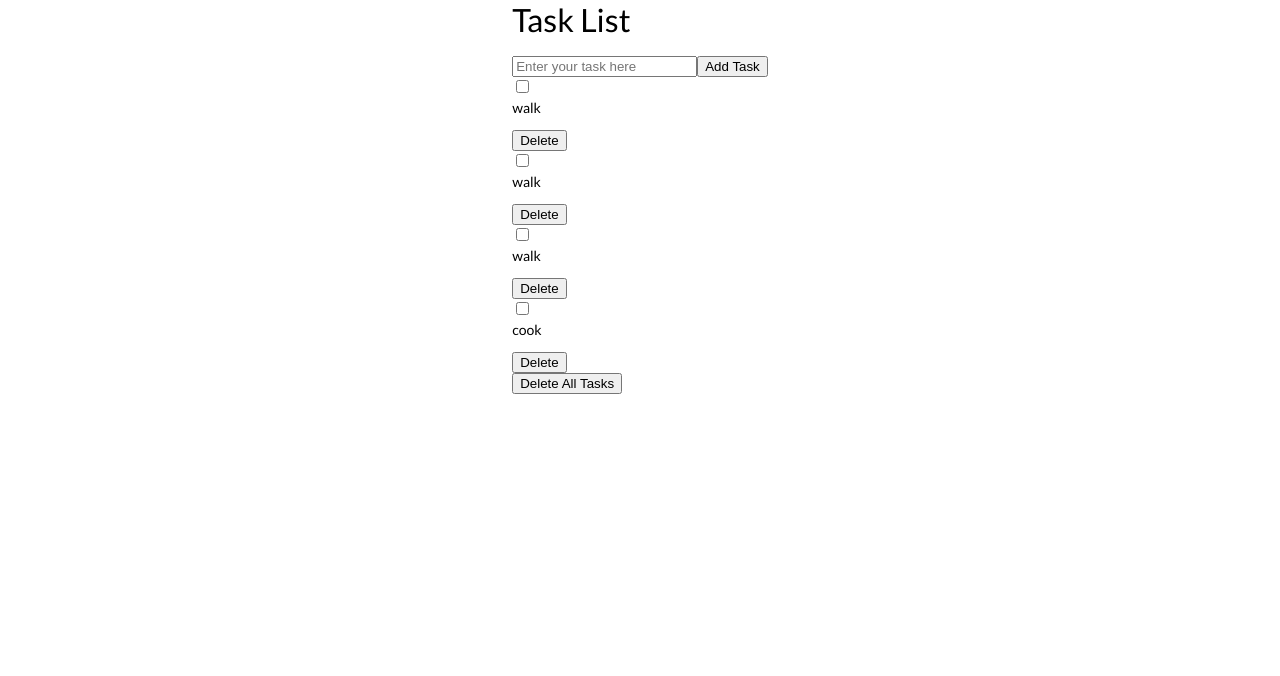
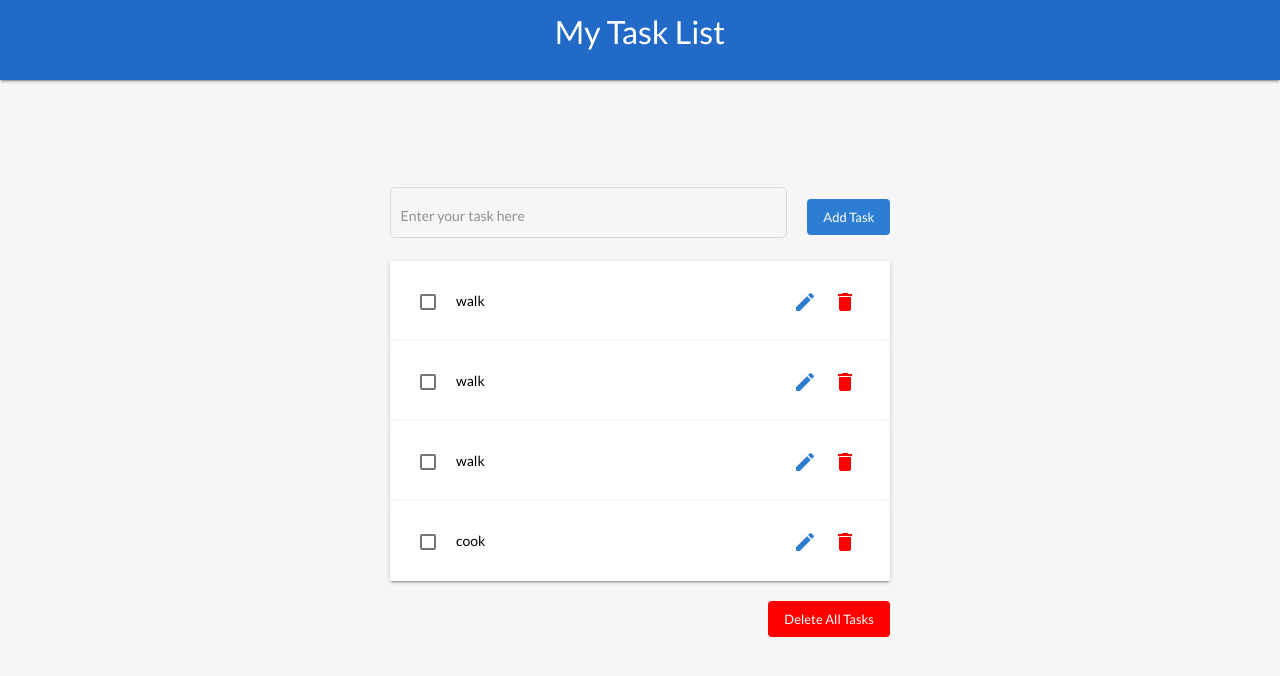
Before and after one commit to MirjanaTomic/my-to-do, an Angular app: page / in a window 1280 px wide. Shown: the top 676 px of the page. Built offline with nearby package versions, Linux system fonts and the light colour scheme; data requests are answered from the project's data file.

Commit message:
Added material components to the UI

```diff
--- a/src/app/app.component.html
+++ b/src/app/app.component.html
@@ -1,4 +1,9 @@
 <div id="layout-container">
+  <header class="mat-elevation-z2">
+    <h1 class="mat-h1">
+     My Task List
+    </h1>
+  </header>
   <div id="to-do-list-container">
     <app-to-do-list></app-to-do-list>
   </div>
--- a/src/app/app.component.scss
+++ b/src/app/app.component.scss
@@ -1,10 +1,23 @@
 @import '../styles.scss';
 
 #layout-container {
-  @include alignmentMixin(column, center, center);
+  width: 100%;
+  height: 100%;
+
+  header {
+    @include alignmentMixin(column, center, center);
+    background-color: #226ac7;
+    height: 10%;
+
+    h1 {
+      color: white;
+    }
+  }
 }
 
 #to-do-list-container {
-  width: 70vw;
-  @include alignmentMixin(column, center, center);
+  width: 100%;
+  height: 80%;
+  // background-color: yellow;
+  @include alignmentMixin(row, center, center);
 }
--- a/src/app/components/to-do-list/to-do-list.component.html
+++ b/src/app/components/to-do-list/to-do-list.component.html
@@ -1,23 +1,26 @@
-<div id="list-layout-container">
+<div id="list-layout-container" fxFlex>
 
-  <h1>
-    Task List
-  </h1>
-
-  <form [formGroup]="form" (ngSubmit)="onSubmit()">
-    <input formControlName="todoInput" #todoInput type="text" placeholder="Enter your task here" required>
+  <form [formGroup]="form" (ngSubmit)="onSubmit()" class="enter-todo-form">
+    <!-- <input formControlName="todoInput" #todoInput type="text" placeholder="Enter your task here" required>
     <button class="submit" type="submit" >
       <span>Add Task</span><i class="fas fa-plus"></i>
+    </button> -->
+    <mat-form-field appearance="outline">
+      <!-- <mat-label>Outline form field</mat-label> -->
+      <input matInput formControlName="todoInput" #todoInput placeholder="Enter your task here" required>
+      <mat-error *ngIf="todoInput.invalid">{{getErrorMessage()}}</mat-error>
+    </mat-form-field>
+    <button mat-flat-button type="submit" color="primary">
+      Add Task
     </button>
   </form>
-
 </div>
 
-<div *ngIf="todos.length === 0" id="info-message" id="info-message">
-  <i class="fas fa-info-circle"></i>
-  <p>
+<div *ngIf="todos.length === 0" id="info-message">
+  <mat-icon color="primary">info</mat-icon>
+  <span>
     To create your task list please use the input field and press "Add Task" button, or simply press ENTER key.
-  </p>
+  </span>
 </div>
 
 <div *ngIf="todos">
@@ -29,7 +32,7 @@
 </div>
 
 <div *ngIf="todos.length > 1" id="controls-container">
-  <button (click)="deleteAll()" class="delete-button">
-    <span>Delete All Tasks</span><i class="far fa-trash-alt"></i>
+  <button (click)="deleteAll()" mat-flat-button color="warn">
+    Delete All Tasks
   </button>
 </div>
--- a/src/app/components/to-do-list/to-do-list.component.scss
+++ b/src/app/components/to-do-list/to-do-list.component.scss
@@ -0,0 +1,41 @@
+@import '../../../styles.scss';
+
+#list-layout-container {
+  @include alignmentMixin(column, start, center);
+  margin-top: 40px;
+  // background-color: yellowgreen;
+  min-width: 500px;
+  height: 100%;
+
+  .enter-todo-form {
+    @include alignmentMixin(row, center, center);
+    width: 100%;
+    // background-color: red;
+
+    .mat-form-field-appearance-outline {
+      width: 80%;
+    }
+
+    button {
+      margin-left: 20px;
+      margin-bottom: 10px;
+    }
+  }
+}
+
+#controls-container {
+  @include alignmentMixin(row, flex-end, center);
+  padding: 20px 0;
+}
+
+#info-message {
+  @include alignmentMixin(row, center, center);
+  padding: 15px 20px;
+  margin: 70px 20px;
+  background-color: #c0d8f2;
+  border-radius: 5px;
+
+  mat-icon {
+    margin-right: 10px;
+  }
+}
--- a/src/app/components/to-do/to-do.component.html
+++ b/src/app/components/to-do/to-do.component.html
@@ -1,4 +1,4 @@
-<div *ngIf="todo">
+<!-- <div *ngIf="todo">
   <div id="todo-container" [ngClass]="{'completed-todo': isCompleted}">
     <div class="todo">
       <form [formGroup]="completedTodoForm">
@@ -9,4 +9,47 @@
     <button (click)="delete(todo)" class="delete-button">
       <span>Delete</span><i class="far fa-trash-alt"></i></button>
   </div>
+</div> -->
+
+<div *ngIf="todo">
+  <div class="todo-card mat-elevation-z2">
+    <form [formGroup]="completedTodoForm">
+      <mat-checkbox (click)="complete(todo)" formControlName="completeCheckbox" color="primary"></mat-checkbox>
+    </form>
+    <span>{{todo.body}}</span>
+    <div class="actions-container">
+      <button mat-icon-button color="primary"><mat-icon>edit</mat-icon></button>
+      <button mat-icon-button color="warn" (click)="delete(todo)"><mat-icon>delete</mat-icon></button>
+    </div>
+  </div>
 </div>
+
+<!-- <div fxFlex id="todo-container">
+  <table mat-table [dataSource]="dataSource" class="mat-elevation-z2">
+
+    <ng-container matColumnDef="select">
+      <th mat-header-cell *matHeaderCellDef>
+        <mat-checkbox></mat-checkbox>
+      </th>
+      <td mat-cell *matCellDef="let element">
+        <mat-checkbox></mat-checkbox>
+      </td>
+    </ng-container>
+
+    <ng-container matColumnDef="task">
+      <th mat-header-cell *matHeaderCellDef>Task</th>
+      <td mat-cell *matCellDef="let element"> {{element.task}} </td>
+    </ng-container>
+
+    <ng-container matColumnDef="action">
+      <th mat-header-cell *matHeaderCellDef>Action</th>
+      <td mat-cell *matCellDef="let element" fxLayoutGap="10%">
+        <mat-icon color="accent">edit</mat-icon>
+        <mat-icon color="warn">delete</mat-icon>
+      </td>
+    </ng-container>
+
+    <tr mat-header-row *matHeaderRowDef="displayedColumns"></tr>
+    <tr mat-row *matRowDef="let row; columns: displayedColumns;"></tr>
+  </table>
+</div> -->
--- a/src/app/components/to-do/to-do.component.scss
+++ b/src/app/components/to-do/to-do.component.scss
@@ -0,0 +1,26 @@
+@import '../../../styles.scss';
+
+#todo-container {
+  width: 100%;
+  // background-color: pink;
+
+  table {
+    width: 100%;
+  }
+
+}
+
+.todo-card {
+  background-color: white;
+  @include alignmentMixin(row, start, center);
+  padding: 20px 0 20px 30px;
+
+  span {
+    margin-left: 20px;
+    width: 70%;
+  }
+
+  .actions-container {
+    @include alignmentMixin(row, flex-end, center);
+  }
+}
--- a/src/app/components/to-do/to-do.component.ts
+++ b/src/app/components/to-do/to-do.component.ts
@@ -1,6 +1,17 @@
 import { Component, OnInit, Input, Output, EventEmitter } from '@angular/core';
 import { ToDo } from '../../models/todo';
 import { FormGroup, FormControl } from '@angular/forms';
+import { MatTableDataSource } from '@angular/material/table';
+export interface PeriodicElement {
+  task: string;
+  position: number;
+}
+
+const ELEMENT_DATA: PeriodicElement[] = [
+  {position: 1, task: 'Hydrogen'},
+  {position: 2, task: 'Helium'},
+  {position: 3, task: 'Lithium'}
+];
 
 @Component({
   selector: 'app-to-do',
@@ -17,6 +28,10 @@ export class ToDoComponent implements OnInit {
 
   @Input() isCompleted: boolean;
 
+  displayedColumns: string[] = ['select', 'task', 'action'];
+  dataSource = ELEMENT_DATA;
+  // dataSource: MatTableDataSource<ToDo>;
+
   completedTodoForm = new FormGroup({
     completeCheckbox: new FormControl('')
   });
@@ -24,6 +39,8 @@ export class ToDoComponent implements OnInit {
   constructor() { }
 
   ngOnInit() {
+    // console.log(this.dataSource);
+    // this.dataSource = this.todo;
   }
 
   delete(todo: ToDo) {
--- a/src/app/material.ts
+++ b/src/app/material.ts
@@ -42,12 +42,10 @@ import { MatPaginatorModule } from '@angular/material/paginator';
 import { MatSortModule } from '@angular/material/sort';
 import { MatTableModule } from '@angular/material/table';
 // Material Forms
-// import { FormGroup, FormControl, Validators } from '@angular/forms';
 import { FormGroup } from '@angular/forms';
 import { FormControl } from '@angular/forms';
 import { Validators } from '@angular/forms';
 import { ReactiveFormsModule } from '@angular/forms';
-
 @NgModule({
   declarations: [],
   imports: [
--- a/src/custom-theme.scss
+++ b/src/custom-theme.scss
@@ -16,8 +16,7 @@ $general-typography: mat-typography-config(
         $body-2:       mat-typography-level(14px, 20px, 500),
         $body-1:       mat-typography-level(14px, 20px, 400),
         $caption:      mat-typography-level(12px, 20px, 400),
-        $button:       mat-typography-level(13px, 14px, 500),
-        $input:        mat-typography-level(13px, 1.2, 500)
+        $button:       mat-typography-level(13px, 14px, 500)
 );
 
 @include mat-core($general-typography);
@@ -94,21 +93,122 @@ $warn-palette: (
 );
 
 /* For use in src/lib/core/theming/_palette.scss */
+// $accent-palette: (
+//     50 : #fdfce4,
+//     100 : #faf8bc,
+//     200 : #f7f490,
+//     300 : #f3ef63,
+//     400 : #f1eb41,
+//     500 : #eee820,
+//     600 : #ece51c,
+//     700 : #e9e218,
+//     800 : #e7de13,
+//     900 : #e2d80b,
+//     A100 : #ffffff,
+//     A200 : #fffdda,
+//     A400 : #fffba7,
+//     A700 : #fff98d,
+//     contrast: (
+//         50 : #000000,
+//         100 : #000000,
+//         200 : #000000,
+//         300 : #000000,
+//         400 : #000000,
+//         500 : #000000,
+//         600 : #000000,
+//         700 : #000000,
+//         800 : #000000,
+//         900 : #000000,
+//         A100 : #000000,
+//         A200 : #000000,
+//         A400 : #000000,
+//         A700 : #000000,
+//     )
+// );
+/* For use in src/lib/core/theming/_palette.scss */
+$primary-palette: (
+    50 : #e6effa,
+    100 : #c0d8f2,
+    200 : #96bee9,
+    300 : #6ca4e0,
+    400 : #4d91d9,
+    500 : #2d7dd2,
+    600 : #2875cd,
+    700 : #226ac7,
+    800 : #1c60c1,
+    900 : #114db6,
+    A100 : #e5edff,
+    A200 : #b2cbff,
+    A400 : #7fa9ff,
+    A700 : #6597ff,
+    contrast: (
+        50 : #000000,
+        100 : #000000,
+        200 : #000000,
+        300 : #000000,
+        400 : #000000,
+        500 : #ffffff,
+        600 : #ffffff,
+        700 : #ffffff,
+        800 : #ffffff,
+        900 : #ffffff,
+        A100 : #000000,
+        A200 : #000000,
+        A400 : #000000,
+        A700 : #000000,
+    )
+);
+
+/* For use in src/lib/core/theming/_palette.scss */
 $accent-palette: (
-    50 : #f6fde0,
-    100 : #e8fbb3,
-    200 : #d9f880,
-    300 : #caf54d,
-    400 : #bef326,
-    500 : #b3f100,
-    600 : #acef00,
-    700 : #a3ed00,
-    800 : #9aeb00,
-    900 : #8be700,
+    50 : #e0fae0,
+    100 : #b3f2b3,
+    200 : #80ea80,
+    300 : #4de24d,
+    400 : #26db26,
+    500 : #00d500,
+    600 : #00d000,
+    700 : #00ca00,
+    800 : #00c400,
+    900 : #00ba00,
+    A100 : #e3ffe3,
+    A200 : #b0ffb0,
+    A400 : #7dff7d,
+    A700 : #63ff63,
+    contrast: (
+        50 : #000000,
+        100 : #000000,
+        200 : #000000,
+        300 : #000000,
+        400 : #000000,
+        500 : #ffffff,
+        600 : #ffffff,
+        700 : #ffffff,
+        800 : #ffffff,
+        900 : #ffffff,
+        A100 : #000000,
+        A200 : #000000,
+        A400 : #000000,
+        A700 : #000000,
+    )
+);
+
+/* For use in src/lib/core/theming/_palette.scss */
+$accent-palette: (
+    50 : #ffffe9,
+    100 : #feffc9,
+    200 : #feffa5,
+    300 : #fdff80,
+    400 : #fcff65,
+    500 : #fcff4a,
+    600 : #fcff43,
+    700 : #fbff3a,
+    800 : #fbff32,
+    900 : #faff22,
     A100 : #ffffff,
-    A200 : #efffda,
-    A400 : #d8ffa7,
-    A700 : #ccff8e,
+    A200 : #ffffff,
+    A400 : #feffd1,
+    A700 : #fdffb8,
     contrast: (
         50 : #000000,
         100 : #000000,
@@ -127,8 +227,6 @@ $accent-palette: (
     )
 );
 
-
-
 $my-to-do-primary: mat-palette($primary-palette);
 $my-to-do-accent: mat-palette($accent-palette);
 
--- a/src/styles.scss
+++ b/src/styles.scss
@@ -3,6 +3,7 @@
 html,
 body {
   height: 100%;
+  background-color: #f6f6f6;
 }
 
 body {
```
